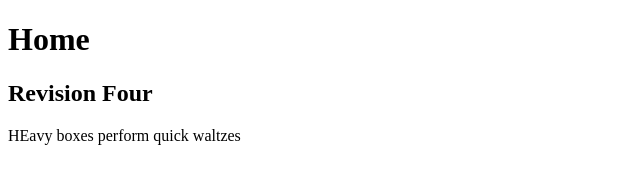
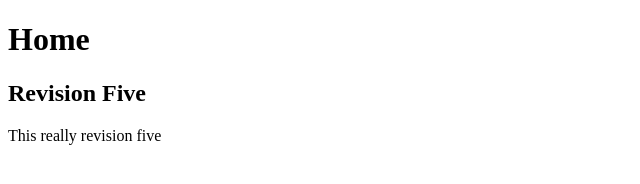
Before and after one commit to Apxata/explore_california, a plain HTML site: page index.html in a window 1280 px wide. Shown: the whole page, without its empty margins (0-640 px from the left). Drawn offline with Linux system fonts and the light colour scheme.

Commit message:
Change to version five

```diff
--- a/index.html
+++ b/index.html
@@ -6,8 +6,8 @@
  </head>
   <body>
     <h1> Home</h1>
-    <h2>Revision Four</h2>
-    <p> HEavy boxes perform quick waltzes</p>
+    <h2>Revision Five</h2>
+    <p> This really revision five</p>
 
  </body>
  </html>
```
